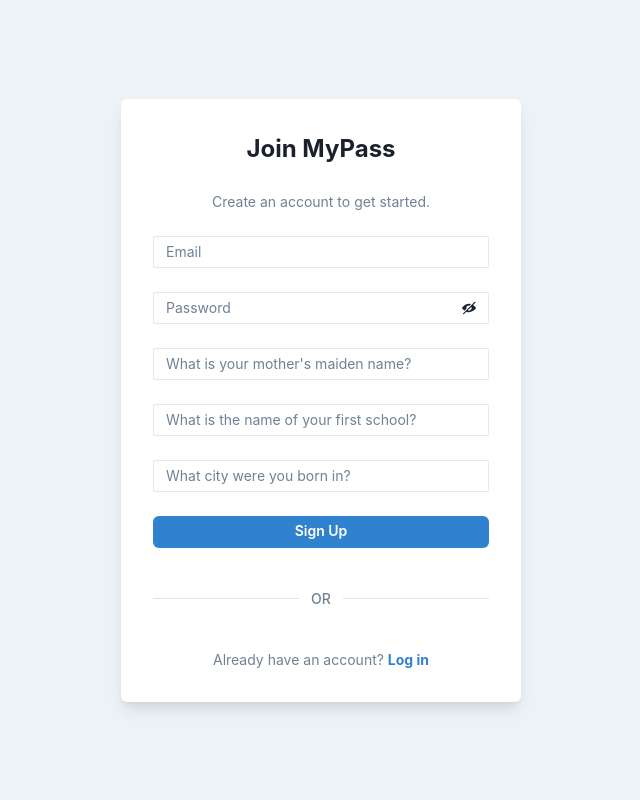
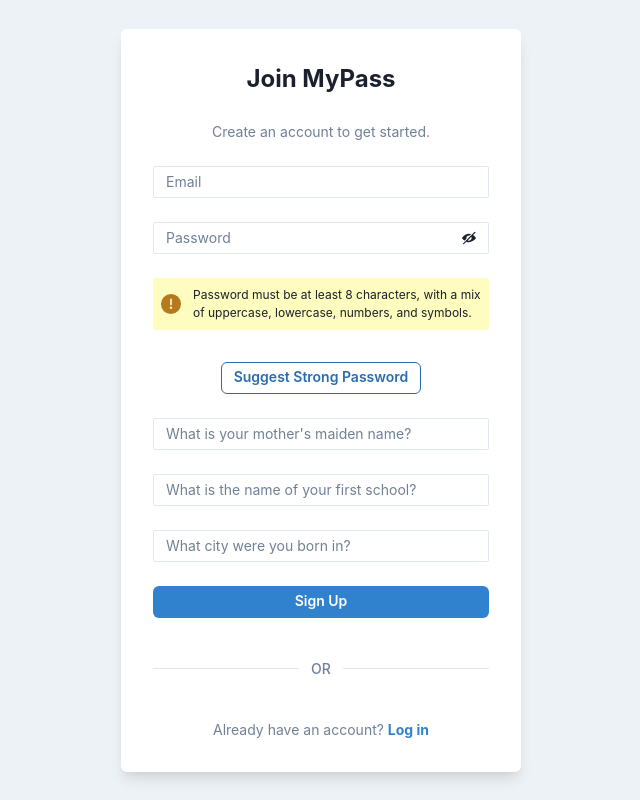
Before and after one commit to hebz26/mypass-manager, a React (Vite) app: page /auth in a window 1280 px wide. Both pictures are taken after a click on the element "Sign up". Shown: the whole page, without its empty margins (319-959 px from the left). Built offline with nearby package versions, Linux system fonts and the light colour scheme; no server answers.

Commit message:
ensured that builder and observer run independently and are imported properly in signup.jsx

```diff
--- /dev/null
+++ b/src/components/AuthForm/PasswordBuilder.js
@@ -0,0 +1,83 @@
+class Password {
+    constructor(password) {
+      this.password = password || '';
+    }
+
+    addCharacter(character) {
+      this.password += character;
+    }
+
+    // method to complete the password to 8 characters and shuffle the characters
+    completePassword() {
+      const characters = 'abcdefghijklmnopqrstuvwxyzABCDEFGHIJKLMNOPQRSTUVWXYZ0123456789!@#$%^&*()';
+      while (this.password.length < 8) {
+        this.password += characters[Math.floor(Math.random() * characters.length)];
+      }
+
+      // shuffle the password
+      this.password = this.password.split('').sort(() => Math.random() - 0.5).join('');
+    }
+
+    // rturn the generated password
+    getPassword() {
+      return this.password;
+    }
+  }
+
+  class PasswordBuilder {
+    constructor() {
+      this.password = new Password();
+    }
+
+    addLowercase() {
+      const lowercase = 'abcdefghijklmnopqrstuvwxyz';
+      this.password.addCharacter(lowercase[Math.floor(Math.random() * lowercase.length)]);
+      return this;
+    }
+
+    addUppercase() {
+      const uppercase = 'ABCDEFGHIJKLMNOPQRSTUVWXYZ';
+      this.password.addCharacter(uppercase[Math.floor(Math.random() * uppercase.length)]);
+      return this;
+    }
+
+    addNumber() {
+      const numbers = '0123456789';
+      this.password.addCharacter(numbers[Math.floor(Math.random() * numbers.length)]);
+      return this;
+    }
+
+    addSymbol() {
+      const symbols = '!@#$%^&*()';
+      this.password.addCharacter(symbols[Math.floor(Math.random() * symbols.length)]);
+      return this;
+    }
+
+    completePassword() {
+      this.password.completePassword();
+      return this;
+    }
+
+    generatePassword() {
+      // start with an empty password
+      this.password = new Password();
+      // add at least one lowercase, one uppercase, one number, and one symbol
+      this.addLowercase().addUppercase().addNumber().addSymbol();
+      this.completePassword();
+      return this.password.getPassword();
+    }
+  }
+
+  // director class to construct the password
+  class PasswordDirector {
+    constructor(builder) {
+      this.builder = builder;
+    }
+
+    buildStrongPassword() {
+      return this.builder.generatePassword();
+    }
+  }
+
+  // exports both builder and director
+  export { PasswordBuilder, PasswordDirector };
--- a/src/components/AuthForm/Signup.jsx
+++ b/src/components/AuthForm/Signup.jsx
@@ -4,12 +4,13 @@
   AlertIcon,
   Button,
   Input,
-  Select,
   InputGroup,
   InputRightElement,
 } from "@chakra-ui/react";
 import { useState } from "react";
-import useSignUpWithEmailAndPassword from "../../hooks/useSignUpWithEmailAndPassword";
+import { PasswordBuilder, PasswordDirector } from "./PasswordBuilder"; // Import both PasswordBuilder and PasswordDirector
+import useWeakPasswordObserver from "./WeakPasswordObserver"; // Import WeakPasswordObserver
+import useSignUpWithEmailAndPassword from "../../hooks/useSignUpWithEmailAndPassword"; // Assuming the signup hook
 
 const Signup = () => {
   const [inputs, setInputs] = useState({
@@ -23,8 +24,19 @@
   const [showPassword, setShowPassword] = useState(false);
   const { loading, error, signup } = useSignUpWithEmailAndPassword();
 
+  // using the WeakPasswordObserver hook to check for weak passwords
+  const isWeakPassword = useWeakPasswordObserver(inputs.password);
+
+  // passwoed generator logic using PasswordDirector and PasswordBuilder (Builder Pattern)
+  const generateStrongPassword = () => {
+    const passwordBuilder = new PasswordBuilder();
+    const passwordDirector = new PasswordDirector(passwordBuilder);  // Create director with builder
+    const generatedPassword = passwordDirector.buildStrongPassword();  // Build the password
+    setInputs({ ...inputs, password: generatedPassword }); // Set the generated password
+  };
+
   const handleSubmit = () => {
-    // Check if all necessary fields are filled
+    // check if all necessary fields are filled
     if (
       !inputs.email ||
       !inputs.password ||
@@ -32,12 +44,11 @@
       !inputs.securityAnswer2 ||
       !inputs.securityAnswer3
     ) {
-      // Show a toast or alert if fields are missing
       alert("Please fill all the fields.");
-      return;
+      return; // stip submission if any field is empty
     }
 
-    // Trigger signup with the inputs
+    // proceed with signup logic, passing inputs to the signup function
     signup(inputs);
   };
 
@@ -72,6 +83,33 @@
         </InputRightElement>
       </InputGroup>
 
+      {/* weak password warning */}
+      {isWeakPassword && (
+        <Alert
+          status="warning"
+          fontSize={12}
+          p={2}
+          borderRadius={4}
+          variant="subtle"
+          colorScheme="yellow"
+          mb={2}
+        >
+          <AlertIcon />
+          Password must be at least 8 characters, with a mix of uppercase, lowercase, numbers, and symbols.
+        </Alert>
+      )}
+
+      {/* password generator */}
+      <Button
+        onClick={generateStrongPassword}
+        colorScheme="blue"
+        size={"sm"}
+        fontSize={14}
+        variant="outline"
+      >
+        Suggest Strong Password
+      </Button>
+
       <Input
         placeholder="What is your mother's maiden name?"
         fontSize={14}
@@ -100,6 +138,7 @@
         }
       />
 
+      {/* displays any signup error */}
       {error && (
         <Alert status="error" fontSize={13} p={2} borderRadius={4}>
           <AlertIcon fontSize={12} />
--- /dev/null
+++ b/src/components/AuthForm/WeakPasswordObserver.js
@@ -0,0 +1,94 @@
+import { useState, useEffect } from "react";
+
+// observer interface
+class Observer {
+  update() {
+    throw new Error("Observer's update method must be implemented");
+  }
+}
+
+// subject class
+class Subject {
+  constructor() {
+    this.observers = [];
+  }
+
+  addObserver(observer) {
+    this.observers.push(observer);
+  }
+
+  removeObserver(observer) {
+    this.observers = this.observers.filter((obs) => obs !== observer);
+  }
+
+  notifyObservers() {
+    this.observers.forEach((observer) => observer.update());
+  }
+}
+
+// ConcreteObserver class
+class ConcreteObserver extends Observer {
+  constructor(password, setIsWeakPassword) {
+    super();
+    this.password = password;
+    this.setIsWeakPassword = setIsWeakPassword;
+  }
+
+  update() {
+    const minLength = this.password.length >= 8;
+    const hasLowercase = /[a-z]/.test(this.password);
+    const hasUppercase = /[A-Z]/.test(this.password);
+    const hasNumber = /\d/.test(this.password);
+    const hasSymbol = /[!@#$%^&*()]/.test(this.password);
+
+    if (minLength && hasLowercase && hasUppercase && hasNumber && hasSymbol) {
+      this.setIsWeakPassword(false); // the password is strong
+    } else {
+      this.setIsWeakPassword(true); // the password is weak
+    }
+  }
+}
+
+// ConcreteSubject Class
+class ConcreteSubject extends Subject {
+  constructor(password) {
+    super();
+    this._password = password;
+  }
+
+  set password(value) {
+    this._password = value;
+    this.notifyObservers(); // notify all observers when password changes
+  }
+
+  get password() {
+    return this._password;
+  }
+}
+
+// the hook that serves as an observer in a React context
+const useWeakPasswordObserver = (password) => {
+  const [isWeakPassword, setIsWeakPassword] = useState(true);
+
+  useEffect(() => {
+    // create a ConcreteSubject instance for password
+    const passwordSubject = new ConcreteSubject(password);
+
+    // creat an observer for password changes
+    const passwordObserver = new ConcreteObserver(password, setIsWeakPassword);
+
+    // add the observer to the subject
+    passwordSubject.addObserver(passwordObserver);
+
+    // triggers the observer update whenever password changes
+    passwordSubject.password = password;
+
+    return () => {
+      passwordSubject.removeObserver(passwordObserver);
+    };
+  }, [password]);
+
+  return isWeakPassword;
+};
+
+export default useWeakPasswordObserver;
```
